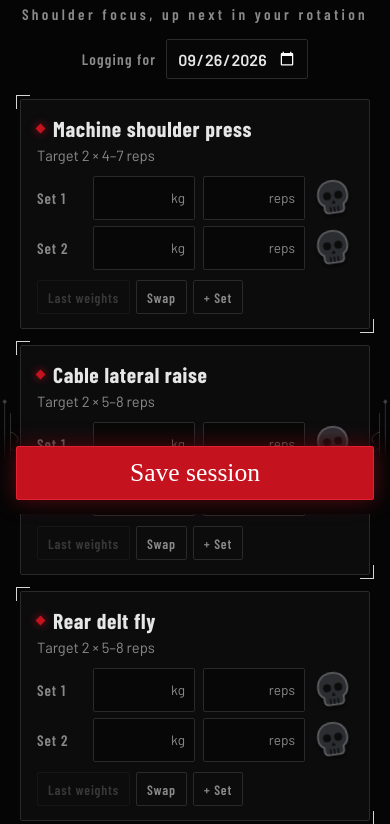
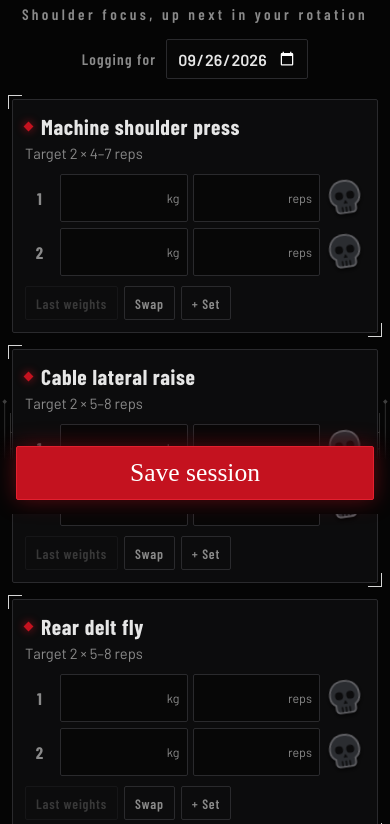
Before and after one commit to flexberg/UpperLower, a plain HTML site: page index.html in a window 390 px wide. Shown: the part 330-1154 px from the top of the page. Drawn offline with nearby package versions, Linux system fonts and the light colour scheme; a web font is replaced by a local one.

Commit message:
Update index.html

```diff
--- a/index.html
+++ b/index.html
@@ -200,6 +200,26 @@ h1{text-align:center}
 .editform h4{margin:0;font:700 1.1rem "Barlow Condensed",sans-serif;letter-spacing:.03em}
 .editform .datebar{margin:4px 0 10px;justify-content:flex-start}
 .ghost.save{color:#fff;background:var(--red);border-color:var(--red-hi)}
+
+
+/* v3: phone-friendly set rows */
+.setrow{grid-template-columns:30px minmax(0,1fr) minmax(0,1fr) 40px;gap:6px}
+.setrow span{text-align:center;font:700 1.05rem "Barlow Condensed",sans-serif;color:var(--muted)}
+.field{min-width:0}
+.field input{min-width:0;width:100%;font-size:1.2rem;padding:10px 36px 10px 10px;min-height:48px}
+.field em{right:8px;font-size:.78rem}
+.datebar input{min-width:0;max-width:100%}
+@media (max-width:420px){
+  .wrap{padding-left:10px;padding-right:10px}
+  .ex{padding:14px 12px 12px;margin-left:2px;margin-right:2px}
+  .setrow{gap:5px}
+}
+@media (max-width:350px){
+  .setrow{grid-template-columns:22px minmax(0,1fr) minmax(0,1fr) 36px}
+  .field input{padding-right:28px;padding-left:8px}
+  .field em{right:6px;font-size:.7rem}
+  .fail{width:36px;height:36px}
+}
 
 /* splash */
 .splash{position:fixed;inset:0;z-index:100;background:#050505;color:#E9E9E9;display:grid;place-items:center;overflow:hidden;cursor:pointer;transition:opacity .35s ease}
@@ -504,9 +524,9 @@ function render(){
 }
 
 const setRow = (attrs, i, v, l, miss, label) => `<div class="setrow">
-  <span>Set ${i + 1}</span>
-  <label class="field"><input inputmode="decimal" ${attrs} data-i="${i}" data-f="w" value="${esc(v.w || "")}" placeholder="${esc(l.w ?? "")}" aria-label="${label} set ${i + 1} weight"><em>kg</em></label>
-  <label class="field ${miss ? "miss" : ""}"><input inputmode="numeric" ${attrs} data-i="${i}" data-f="r" value="${esc(v.r || "")}" placeholder="${esc(l.r ?? "")}" aria-label="${label} set ${i + 1} reps"><em>reps</em></label>
+  <span aria-hidden="true">${i + 1}</span>
+  <label class="field"><input inputmode="decimal" ${attrs} data-i="${i}" data-f="w" autocomplete="off" enterkeyhint="next" value="${esc(v.w || "")}" placeholder="${esc(l.w ?? "")}" aria-label="${label} set ${i + 1} weight"><em>kg</em></label>
+  <label class="field ${miss ? "miss" : ""}"><input inputmode="numeric" ${attrs} data-i="${i}" data-f="r" autocomplete="off" enterkeyhint="done" value="${esc(v.r || "")}" placeholder="${esc(l.r ?? "")}" aria-label="${label} set ${i + 1} reps"><em>reps</em></label>
   <button class="fail ${v.f ? "on" : ""}" ${attrs.replace(/data-(e?)key=/, "data-$1fkey=")} data-i="${i}" aria-pressed="${!!v.f}" aria-label="${label} set ${i + 1} taken to failure">${SKULL}</button>
 </div>`;
 
```
